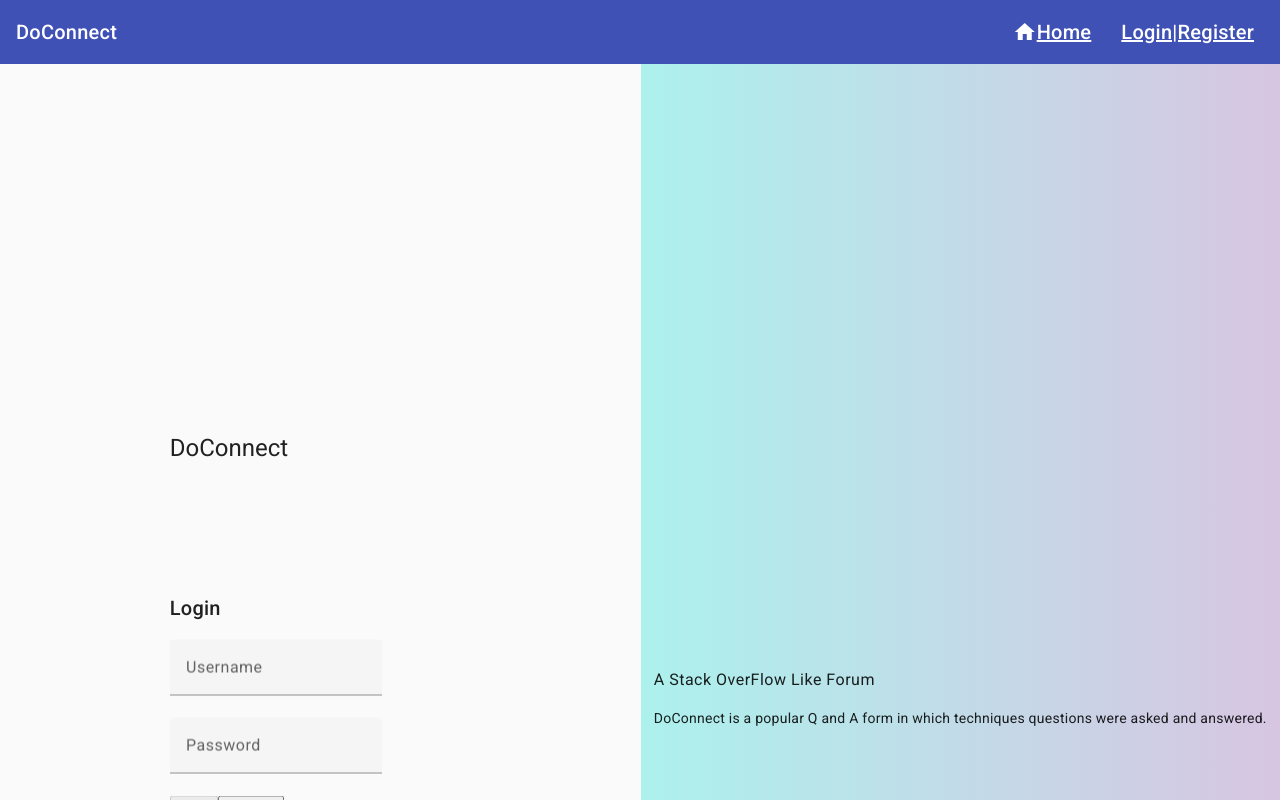
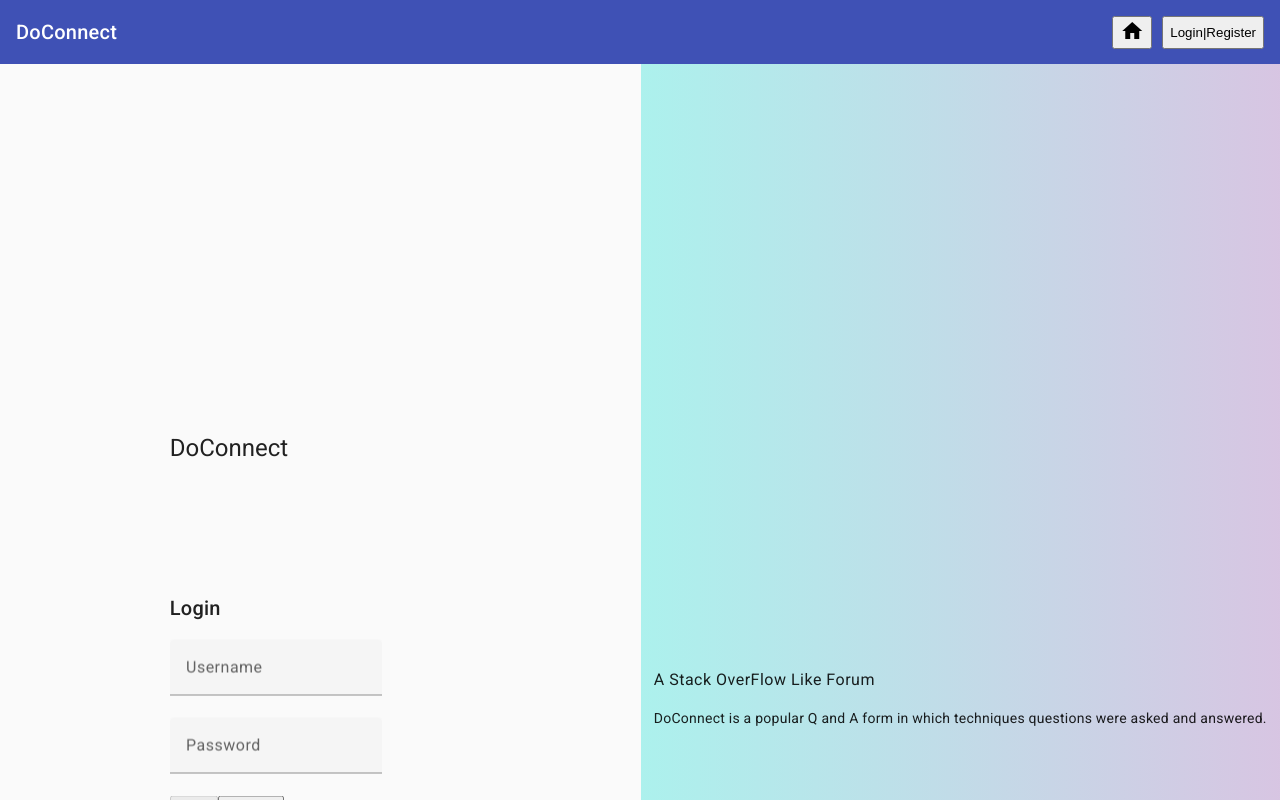
Before and after one commit to alnidu1/DoConnect, an Angular app in the folder DoConnect-Front/: page / in a window 1280 px wide. Built offline with nearby package versions, Linux system fonts and the light colour scheme.

Commit message:
add logout, imperfect

```diff
--- a/DoConnect-Front/src/app/admin-post/admin-post.component.html
+++ b/DoConnect-Front/src/app/admin-post/admin-post.component.html
@@ -1,5 +1,6 @@
+<H1>Admin Page</H1>
 <div class="user-posts-container">
-    <h1>List of Questions</h1>
+    <h2>List of Questions</h2>
     <table class="table table-striped">
         <thead>
             <th>ID</th>
--- a/DoConnect-Front/src/app/app.component.css
+++ b/DoConnect-Front/src/app/app.component.css
@@ -12,11 +12,3 @@
     display: flex;
     gap: 10px;
   }
-
-  .nav-button {
-    color:white;
-    display: flex;
-    align-items: center;
-    padding: 10px;
-    border-radius: 20px;
-  }
--- a/DoConnect-Front/src/app/app.component.html
+++ b/DoConnect-Front/src/app/app.component.html
@@ -4,14 +4,18 @@
       <span> DoConnect </span>
       <div class="spacer"></div>
       <div class="nav-buttons">
-        <a mat-raised-button routerLink="home" routerLinkActive="active" class="nav-button">
+        <button mat-raised-button routerLink="home" routerLinkActive="active" class="nav-button">
           <mat-icon aria-hidden="false" aria-label="Example home icon" fontIcon="home"></mat-icon>
-          Home
-        </a>
 
-        <a mat-raised-button routerLink="login" routerLinkActive="active" class="nav-button">
+        </button>
+
+        <button *ngIf="(isLoggedIn$ | async) === false" mat-raised-button routerLink="login" routerLinkActive="active" class="nav-button">
           Login|Register
-        </a>
+        </button>
+        <button *ngIf="(isLoggedIn$ | async) === true" mat-raised-button (click)="onLogout()" class="nav-button">
+          Logout
+        </button>
+
       </div>
     </mat-toolbar-row>
   </mat-toolbar>
--- a/DoConnect-Front/src/app/app.component.ts
+++ b/DoConnect-Front/src/app/app.component.ts
@@ -1,4 +1,7 @@
 import { Component } from '@angular/core';
+import { UserAuthService } from './service/user-auth-service';
+import { Router } from '@angular/router';
+import { Observable } from 'rxjs';
 
 
 @Component({
@@ -8,4 +11,25 @@ import { Component } from '@angular/core';
 })
 export class AppComponent {
   title = 'DoConnect-Front';
+
+  isLoggedIn$: Observable<boolean> ;
+
+  constructor(private userAuthService: UserAuthService, private router:Router) {
+    this.isLoggedIn$ = this.userAuthService.isLoggedIn$();
+
+  }
+
+  ngOnInit(): void {
+
+  }
+
+  onLogout() {
+    this.userAuthService.clear();
+
+    this.userAuthService.setIsLoggedIn(false);
+
+    this.router.navigate(['/home']);
+
+  }
+
 }
--- a/DoConnect-Front/src/app/login/login.component.ts
+++ b/DoConnect-Front/src/app/login/login.component.ts
@@ -34,6 +34,7 @@ export class LoginComponent implements OnInit {
 
         this.authService.setUser(tokenInfo.user);
         alert(`${loginForm.value.username} Login Success`);
+        this.authService.setIsLoggedIn(true);
         if (localStorage.getItem("user.userType") =="admin"){
           this.router.navigate(['adminpost']);
         } else {
--- a/DoConnect-Front/src/app/service/user-auth-service.ts
+++ b/DoConnect-Front/src/app/service/user-auth-service.ts
@@ -2,6 +2,7 @@ import { Injectable } from "@angular/core";
 import { HttpClient } from "@angular/common/http";
 import { Observable } from "rxjs";
 import { tap } from "rxjs";
+import { BehaviorSubject } from "rxjs";
 
 import { User } from "../model/user";
 import jwt_decode from 'jwt-decode';
@@ -9,6 +10,8 @@ import jwt_decode from 'jwt-decode';
   providedIn: 'root',
 })
 export class UserAuthService {
+  public isLoggedInSubject = new BehaviorSubject<boolean>(this.isLoggedIn());
+
   constructor(private http: HttpClient) { }
 
   public setRoles(roles: []) {
@@ -31,8 +34,15 @@ import jwt_decode from 'jwt-decode';
     localStorage.clear();
   }
 
-    public isLoggedIn() {
-      return this.getRoles() && this.getToken();
+  public isLoggedIn(): boolean {
+    return !!this.getRoles() && !!this.getToken();
+  }
+  public setIsLoggedIn(value: boolean) {
+    this.isLoggedInSubject.next(value);
+  }
+
+  public isLoggedIn$(): Observable<boolean> {
+    return this.isLoggedInSubject.asObservable();
   }
 
   getDecodedAccessToken(token: string): any {
@@ -56,18 +66,16 @@ import jwt_decode from 'jwt-decode';
   public getUserUserType(): string {
     return localStorage.getItem('user.userType') as string;
   }
-    private apiURL = "http://localhost:8080/authenticate";;
 
-
+  private apiURL = "http://localhost:8080/authenticate";
 
   logout() {
-    localStorage.removeItem('token');
-    localStorage.removeItem('username');
+    localStorage.removeItem('jwtToken');
+    localStorage.removeItem('user.username');
   }
 
   isAuthenticated(): boolean {
-    const token = localStorage.getItem('token');
+    const token = localStorage.getItem('jwtToken');
     return token !== null;
   }
-
 }
```
Lines whose indentation alone changed are shown as unchanged.
